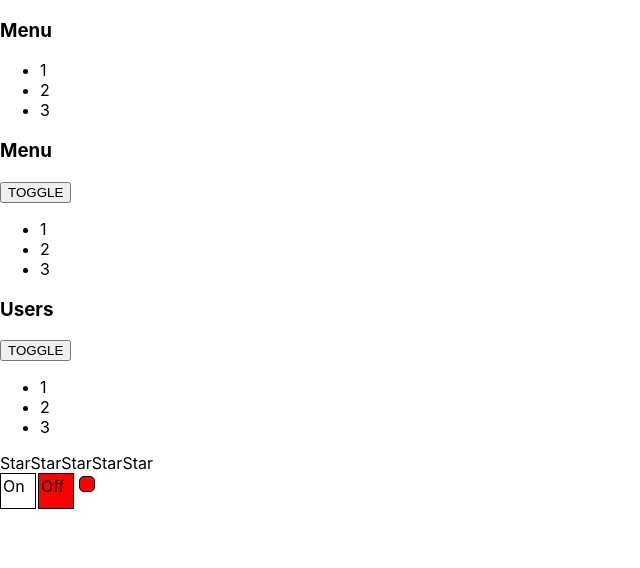
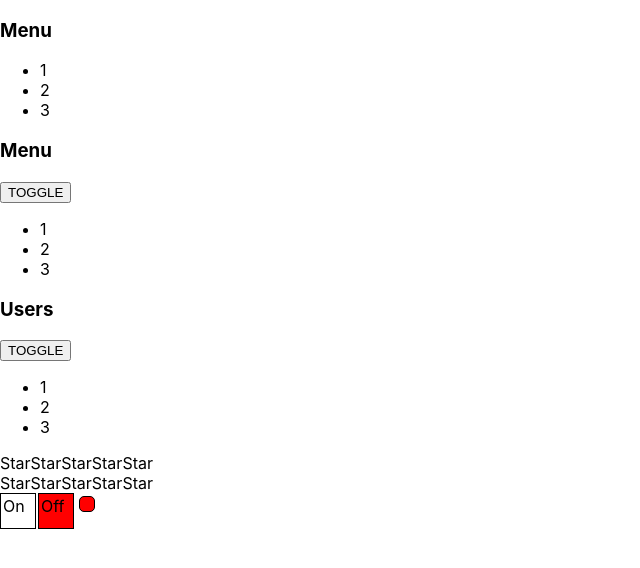
Before and after one commit to 0lgaP1/react-lessons, a React (Create React App) app: page / in a window 1280 px wide. Shown: the top 568 px of the page, without its empty margins (0-640 px from the left). Built offline with nearby package versions, Linux system fonts and the light colour scheme.

Commit message:
Difference between uncontolled rating and controlled rating

```diff
--- a/src/App.tsx
+++ b/src/App.tsx
@@ -4,11 +4,12 @@ import {Accordion} from "./components/Accordion/Accordion";
 import {OnOff} from "./components/OnOff/OnOff";
 import {UncontrolledAccordion} from "./components/UncontrolledAccordion/UncontrolledAccordion";
 import {RatingValueType, UncontrolledRating} from "./components/UncontrolledRating/UncontrolledRating";
+import {Rating} from "./components/Rating/Rating";
 
 export function App() {
     console.log("App rendering")
 
-    let [ratingValue, setRatingValue] = useState<RatingValueType>(4)
+    let [ratingValue, setRatingValue] = useState<RatingValueType>(0)
 
     return (
         <div>
@@ -17,7 +18,7 @@ export function App() {
             <UncontrolledAccordion titleValue={"Users"} />
 
             <UncontrolledRating onClick={setRatingValue} value={ratingValue}/>
-
+            <Rating value={ratingValue} onClick={setRatingValue}/>
             <OnOff />
 
         </div>
--- a/src/components/Rating/Rating.tsx
+++ b/src/components/Rating/Rating.tsx
@@ -1,7 +1,9 @@
 import React from "react";
+import {RatingValueType} from "../UncontrolledRating/UncontrolledRating";
 
 type RatingPropsType = {
-    value: 0 | 1 | 2 | 3 | 4 | 5
+    value: RatingValueType
+    onClick: (value: RatingValueType) => void
 }
 
 export function Rating (props: RatingPropsType) {
@@ -9,27 +11,27 @@ export function Rating (props: RatingPropsType) {
 
         return (
             <div>
-                <Star selected={props.value > 0} />
-                <Star selected={props.value > 1} />
-                <Star selected={props.value > 2} />
-                <Star selected={props.value > 3} />
-                <Star selected={props.value > 4} />
+                <Star selected={props.value > 0} onClick={props.onClick} value={1}/>
+                <Star selected={props.value > 1} onClick={props.onClick} value={2}/>
+                <Star selected={props.value > 2} onClick={props.onClick} value={3}/>
+                <Star selected={props.value > 3} onClick={props.onClick} value={4}/>
+                <Star selected={props.value > 4} onClick={props.onClick} value={5}/>
             </div>
         )
 }
 
 type StarPropsType = {
     selected: boolean
+    value: RatingValueType
+    onClick: (value: RatingValueType) => void
 }
 
 function Star(props: StarPropsType) {
-
-    if (props.selected) {
-        return <span><b>Star</b></span>
-    } else {
-        return <span>Star</span>
-    }
+    console.log("Star rendering")
+    return <span onClick={() => {
+        props.onClick(props.value)
+    }}>
+        {props.selected ? <b>Star</b> : "Star"}
+    </span>
 }
-
-
 export default Star;
--- a/src/components/UncontrolledRating/UncontrolledRating.tsx
+++ b/src/components/UncontrolledRating/UncontrolledRating.tsx
@@ -14,23 +14,24 @@ export function UncontrolledRating(props: RatingPropsType) {
 
     return (
         <div>
-            <Star selected={value > 0} setValue={setValue} value={1}/>
-            <Star selected={value > 1} setValue={setValue} value={2}/>
-            <Star selected={value > 2} setValue={setValue} value={3}/>
-            <Star selected={value > 3} setValue={setValue} value={4}/>
-            <Star selected={value > 4} setValue={setValue} value={5}/>
+            <Star selected={value > 0} setValue={ () => { setValue(1) }} />
+            <Star selected={value > 1} setValue={ () => { setValue(2) }}/>
+            <Star selected={value > 2} setValue={ () => { setValue(3) }}/>
+            <Star selected={value > 3} setValue={ () => { setValue(4) }}/>
+            <Star selected={value > 4} setValue={ () => { setValue(5) }}/>
         </div>
     )
 }
 
 type StarPropsType = {
     selected: boolean
-    value: 1 | 2 | 3 | 4 | 5
-    setValue: (value: 1 | 2 | 3 | 4 | 5) => void
+    setValue: () => void
 }
 
-function Star(props: StarPropsType) {
-    return <span onClick={()=>{props.setValue(props.value)}}>{props.selected ? <b>Star</b> : "Star"}</span>
+function Star(props: StarPropsType ) {
+    return <span onClick={()=>{props.setValue() }}>
+        {props.selected ? <b>Star</b> : "Star"}
+    </span>
 }
 
 export default Star;
```
